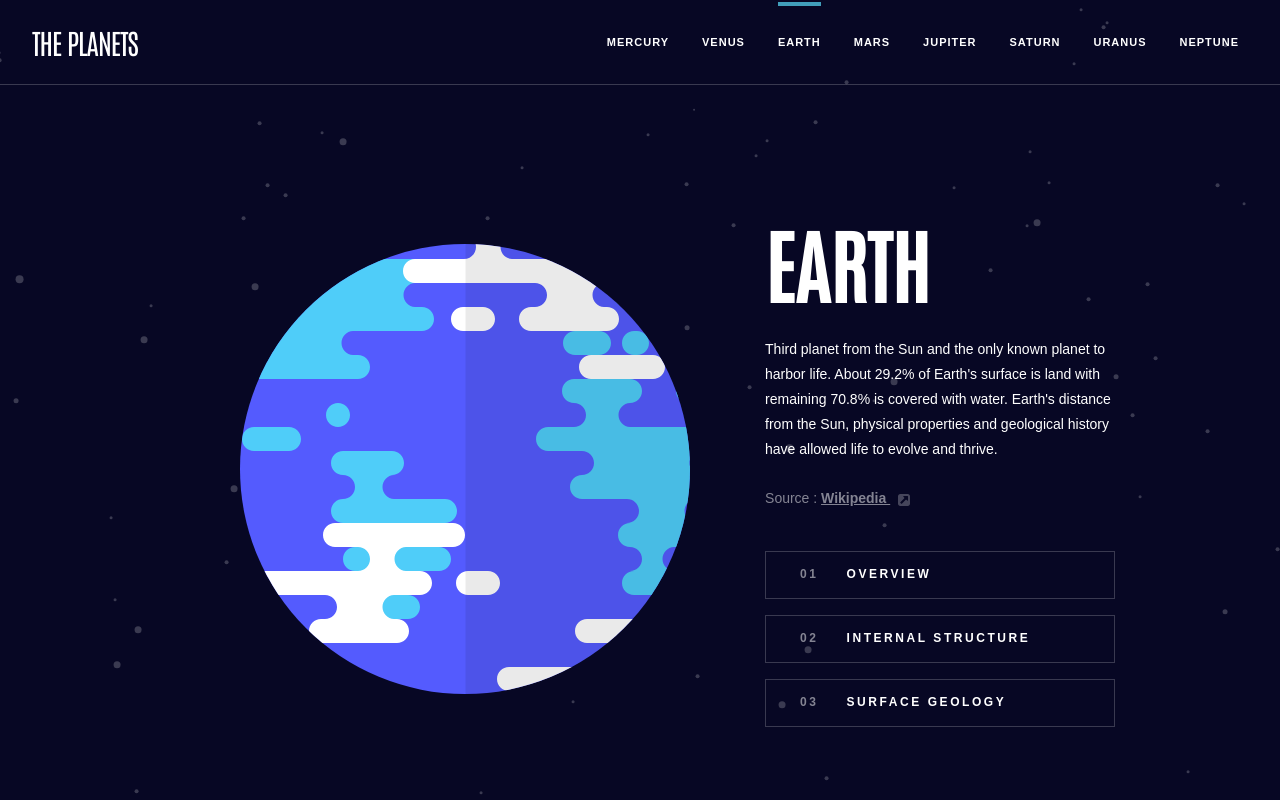
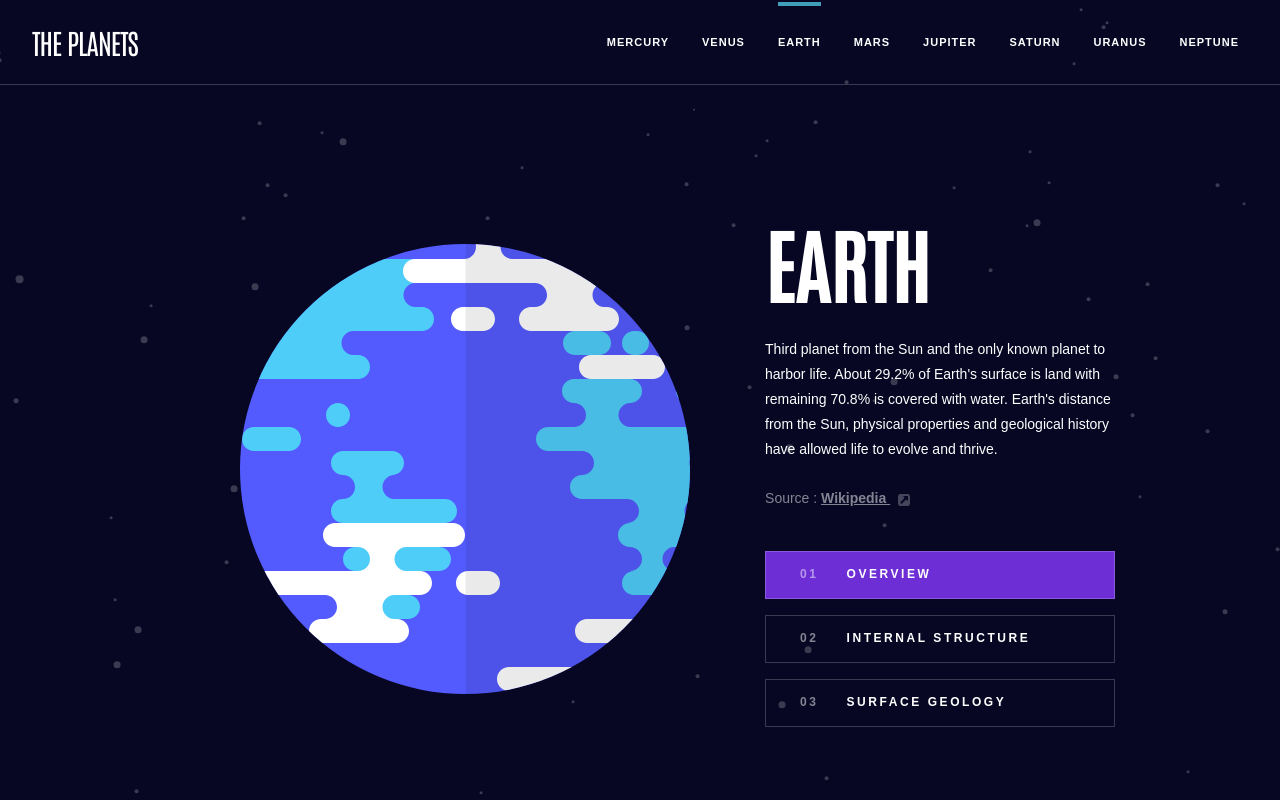
Before and after one commit to valentinaotocan/solar-system, a React (Vite) app: page /earth in a window 1280 px wide. Shown: the top 800 px of the page. Built offline with nearby package versions, Linux system fonts and the light colour scheme; a web font is replaced by a local one.

Commit message:
Background color for the currently active planet and button

```diff
--- a/src/Planets.tsx
+++ b/src/Planets.tsx
@@ -1,3 +1,4 @@
+import { useState } from "react";
 import { useParams } from "react-router-dom";
 import { ReactComponent as IconSource } from "./assets/icon-source.svg";
 import OverviewText from "./components/OverviewText";
@@ -5,6 +6,7 @@ import data from "./data.json";
 import OverviewImage from "./components/OverviewImage";
 
 function Planets() {
+  const [index, setIndex] = useState(1);
   const { planetId } = useParams();
 
   const planet = data.find((planet) => planet.name === planetId);
@@ -13,11 +15,14 @@ function Planets() {
     return <div>Planet doesn't exist!</div>;
   }
 
+  // Access the button background color for the current planet
+  const buttonBackgroundColor = planet["btn-background"];
+
   return (
     <section className="planet">
       <div className="planet__main">
         <div className="planet__main__image">
-          <OverviewImage />
+          {index === 1 && <OverviewImage />}
         </div>
         <div className="planet__main__text">
           <h1 className="planet__main__text__heading">{planet.name}</h1>
@@ -29,17 +34,35 @@ function Planets() {
               target="_blank"
               rel="noopener noreferrer"
             >
-              Wikipedia <IconSource className="icon-source"/>
+              Wikipedia <IconSource className="icon-source" />
             </a>
           </div>
           <div className="planet__main__text__buttons">
-            <button>
+            <button
+              onClick={() => setIndex(1)}
+              style={{
+                backgroundColor:
+                  index === 1 ? buttonBackgroundColor : "transparent",
+              }}
+            >
               <span>01</span>Overview
             </button>
-            <button>
+            <button
+              onClick={() => setIndex(2)}
+              style={{
+                backgroundColor:
+                  index === 2 ? buttonBackgroundColor : "transparent",
+              }}
+            >
               <span>02</span>Internal structure
             </button>
-            <button>
+            <button
+              onClick={() => setIndex(3)}
+              style={{
+                backgroundColor:
+                  index === 3 ? buttonBackgroundColor : "transparent",
+              }}
+            >
               <span>03</span>Surface geology
             </button>
           </div>
```
